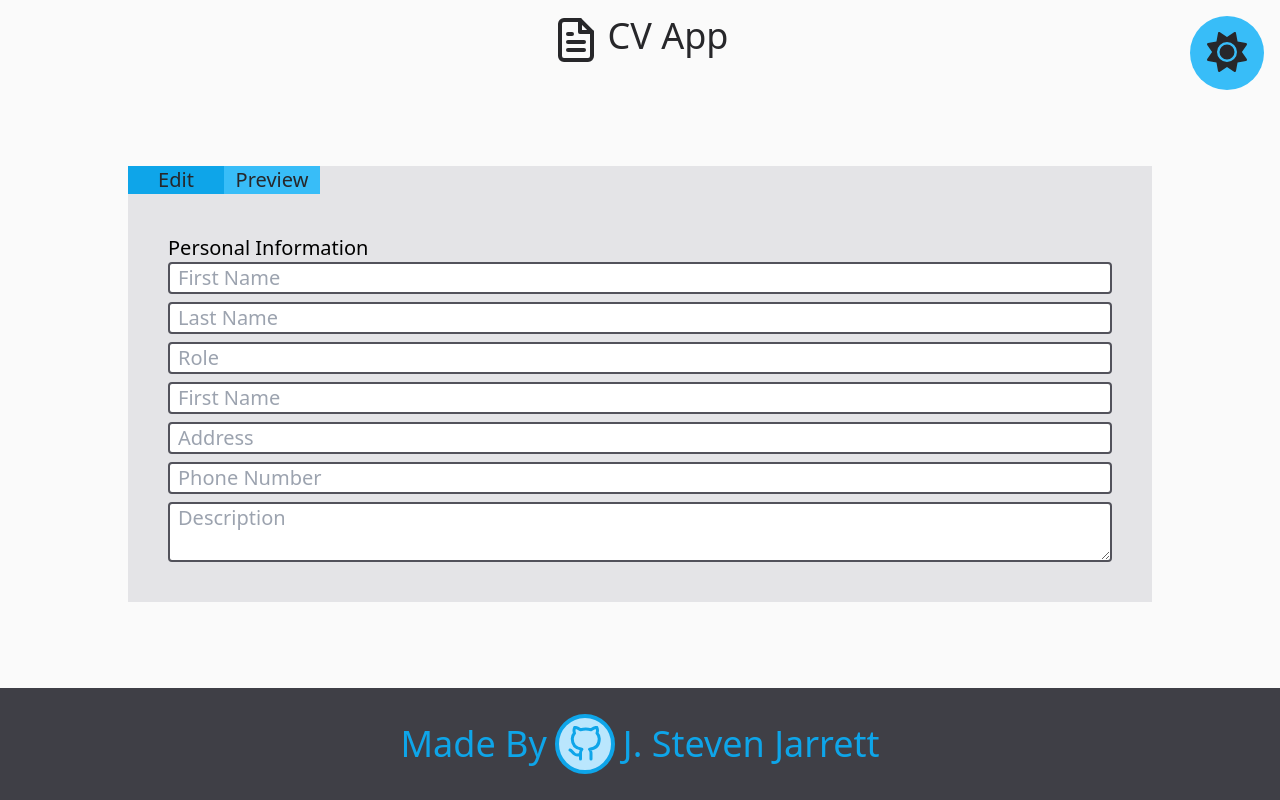
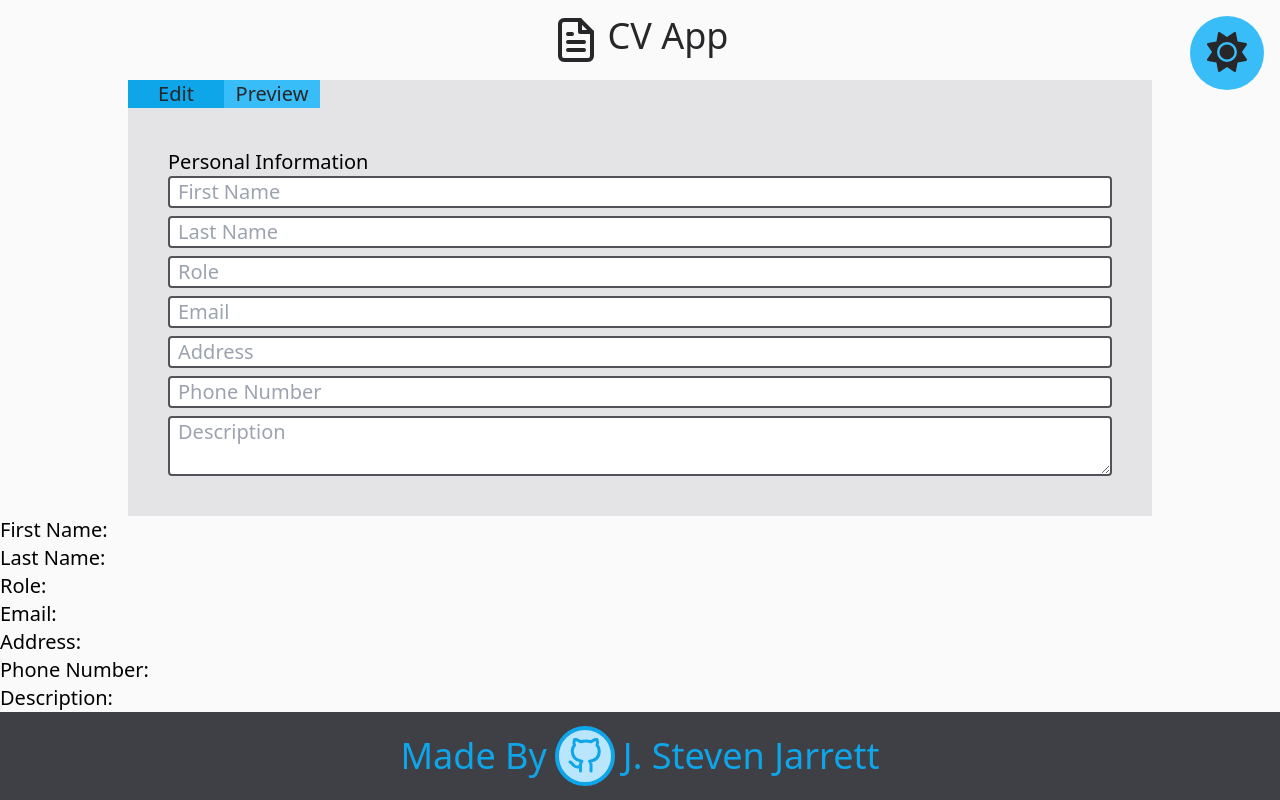
Before and after one commit to Bantchee/cv-project, a React (Create React App) app: page / in a window 1280 px wide. Built offline with nearby package versions, Linux system fonts and the light colour scheme; the HTML template or start-up script is replaced by a standard one.

Commit message:
Update Preview page with state of App component

```diff
--- a/src/App.js
+++ b/src/App.js
@@ -1,14 +1,48 @@
 import React from 'react'
 import { EditPage } from './components/EditPage.js';
+import { PreviewPage } from './components/PreviewPage'
 import { Header } from './components/Header.js';
 import { Footer } from './components/Footer.js';
 
 class App extends React.Component {
+  constructor(props) {
+    super(props);
+
+    this.state = {
+      personal: {
+        firstName: "",
+        lastName: "",
+        role: "",
+        email: "",
+        address: "",
+        phoneNumber: "",
+        description: "",
+      },
+    }
+  }
+
+  handleInputChange(e) {
+    let key = e.target.name;
+    let val = e.target.value;
+    this.setState({
+      [key]: val,
+    });
+  }
+
   render() {
     return (
       <div className="text-xl bg-zinc-50 dark:bg-zinc-700 h-screen flex flex-col justify-between">
         <Header />
-        <EditPage />
+        <EditPage onChange={(e) => this.handleInputChange(e)} />
+        <PreviewPage
+          firstName={this.state.firstName}
+          lastName={this.state.lastName}
+          role={this.state.role}
+          email={this.state.email}
+          address={this.state.address}
+          phoneNumber={this.state.phoneNumber}
+          description={this.state.description}
+        />
         <Footer />
       </div>
     )
--- a/src/components/EditPage.js
+++ b/src/components/EditPage.js
@@ -8,7 +8,7 @@ export class EditPage extends React.Component {
             <div className="bg-zinc-200 mx-32">
                 <Button value="Edit" className="w-24 text-zinc-800 bg-sky-500"/>
                 <Button value="Preview" className="w-24 text-zinc-800 bg-sky-400" />
-                <Personal />
+                <Personal onChange={this.props.onChange}/>
             </div>
         )
     }
--- /dev/null
+++ b/src/components/PreviewPage.js
@@ -0,0 +1,18 @@
+import React from "react";
+
+export class PreviewPage extends React.Component {
+    render() {
+        let {firstName, lastName, role, email, address, phoneNumber, description} = this.props;
+        return (
+            <div>
+                <p>First Name: {firstName}</p>
+                <p>Last Name: {lastName}</p>
+                <p>Role: {role}</p>
+                <p>Email: {email}</p>
+                <p>Address: {address}</p>
+                <p>Phone Number: {phoneNumber}</p>
+                <p>Description: {description}</p>
+            </div>
+        );
+    }
+}
--- a/src/components/sections/Personal.js
+++ b/src/components/sections/Personal.js
@@ -3,9 +3,9 @@ import { Input } from '../utility/Input';
 import { TextArea } from '../utility/TextArea';
 
 export class Personal extends Component {
-    onChange = (event) => {
-        console.log(event.target.value);
-    }
+    // onChange = (event) => {
+    //     console.log(event.target.value);
+    // }
 
     render() {
         return (
@@ -13,43 +13,43 @@ export class Personal extends Component {
                 <h1>Personal Information</h1>
                 <div className="flex flex-col gap-2">
                     <Input
-                        onChange={(e) => this.onChange(e)}
+                        onChange={(e) => this.props.onChange(e)}
                         type="text"
                         name="firstName"
                         placeholder="First Name"
                     />
                     <Input
-                        onChange={(e) => this.onChange(e)}
+                        onChange={(e) => this.props.onChange(e)}
                         type="text"
                         name="lastName"
                         placeholder="Last Name"
                     />
                     <Input
-                        onChange={(e) => this.onChange(e)}
+                        onChange={(e) => this.props.onChange(e)}
                         type="text"
-                        name="Role"
+                        name="role"
                         placeholder="Role"
                     />
                     <Input
-                        onChange={(e) => this.onChange(e)}
-                        type="text"
-                        name="firstName"
-                        placeholder="First Name"
+                        onChange={(e) => this.props.onChange(e)}
+                        type="email"
+                        name="email"
+                        placeholder="Email"
                     />
                     <Input
-                        onChange={(e) => this.onChange(e)}
+                        onChange={(e) => this.props.onChange(e)}
                         type="text"
                         name="address"
                         placeholder="Address"
                     />
                     <Input
-                        onChange={(e) => this.onChange(e)}
+                        onChange={(e) => this.props.onChange(e)}
                         type="text"
-                        name="Phone Number"
+                        name="phoneNumber"
                         placeholder="Phone Number"
                     />
                     <TextArea
-                        onChange={(e) => this.onChange(e)}
+                        onChange={(e) => this.props.onChange(e)}
                         name="description"
                         placeholder="Description"
                     />
--- a/src/components/utility/Toggle.js
+++ b/src/components/utility/Toggle.js
@@ -31,7 +31,6 @@ export class Toggle extends React.Component {
     }
 
     render() {
-        console.log(this.state.isLight, "sdfasd");
         return (
             <button onClick={this.changeTheme} className="fixed top-0 right-0 mr-4 mt-4 rounded-full p-3 pt-4 pb-4 bg-sky-400 hover:bg-sky-500 dark:bg-emerald-400 dark:hover:bg-emerald-500 ">
                 <FontAwesomeIcon className=" dark:text-zinc-50 text-zinc-800" icon={(this.state.isLight) ? faSun : faMoon} size="2x" fixedWidth/>
```
